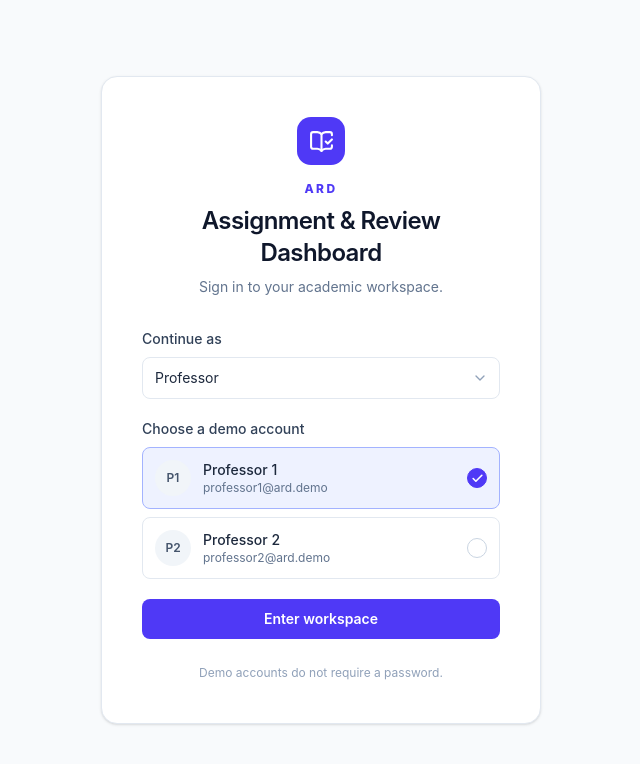
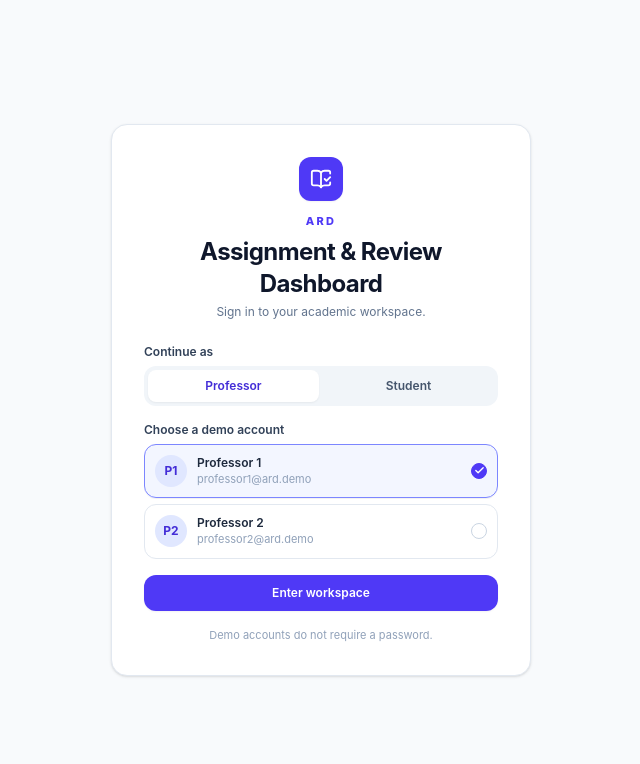
Before and after one commit to Shashank-Thapliyal/Assignment-Review-Dashboard, a React (Vite) app: page /login in a window 1280 px wide. Shown: the top 764 px of the page, without its empty margins (319-959 px from the left). Built offline with nearby package versions, Linux system fonts and the light colour scheme.

Commit message:
refactor LoginPage for improved UI and accessibility; enhance role selection and layout

```diff
--- a/src/features/admin/AssignmentCard.jsx
+++ b/src/features/admin/AssignmentCard.jsx
@@ -42,7 +42,7 @@ function AssignmentCard({ assignment, submissions, onEdit, onDelete }) {
         </div>
 
         {/* Progress bar showing class completion rate & actions */}
-        <div className="flex w-full items-center justify-between gap-4 pt-2.5 border-t border-slate-100 sm:w-64 sm:border-0 sm:pt-0 sm:self-center">
+        <div className="flex w-full flex-col gap-2 pt-2.5 border-t border-slate-100 sm:w-64 sm:flex-row sm:items-center sm:justify-between sm:border-0 sm:pt-0 sm:self-center">
           <div className="flex-1">
             <div className="flex justify-between text-xs font-medium text-slate-600 mb-1">
               <span>Completion</span>
@@ -53,7 +53,7 @@ function AssignmentCard({ assignment, submissions, onEdit, onDelete }) {
             </div>
           </div>
 
-          <div className="flex items-center gap-1.5">
+          <div className="flex items-center justify-end gap-1.5">
             <button
               type="button"
               onClick={() => setExpanded(!expanded)}
--- a/src/features/auth/LoginPage.jsx
+++ b/src/features/auth/LoginPage.jsx
@@ -1,4 +1,4 @@
-import { BookOpenCheck, Check, ChevronDown } from 'lucide-react'
+import { BookOpenCheck, Check } from 'lucide-react'
 import { useState } from 'react'
 import { getUsersByRole } from '../../data/seedData'
 import { useAuth } from '../../hooks/useAuth'
@@ -9,76 +9,84 @@ function LoginPage() {
   const roleUsers = getUsersByRole(role)
   const [selectedUserId, setSelectedUserId] = useState(roleUsers[0].id)
 
-  function handleRoleChange(event) {
-    const nextRole = event.target.value
-    setRole(nextRole)
-    setSelectedUserId(getUsersByRole(nextRole)[0].id)
+  function handleRoleSwitch(newRole) {
+    setRole(newRole)
+    setSelectedUserId(getUsersByRole(newRole)[0].id)
   }
 
   function handleSubmit(event) {
     event.preventDefault()
     const selectedUser = roleUsers.find((user) => user.id === selectedUserId)
-
     if (selectedUser) {
       login(selectedUser)
     }
   }
 
   return (
-    <main className="flex min-h-screen items-center justify-center bg-slate-50 px-4 py-10">
-      <section className="w-full max-w-[440px] rounded-2xl border border-slate-200 bg-white p-8 shadow-sm sm:p-10">
-        <div className="mb-8 flex flex-col items-center text-center">
-          <div className="mb-4 grid size-12 place-items-center rounded-[14px] bg-indigo-600 text-white">
-            <BookOpenCheck size={25} aria-hidden="true" />
+    <main className="flex min-h-screen items-center justify-center bg-slate-50 px-4 py-8">
+      <section className="w-full max-w-[420px] rounded-2xl border border-slate-200 bg-white p-5 shadow-sm sm:p-8">
+        <div className="mb-6 flex flex-col items-center text-center">
+          <div className="mb-3 grid size-11 place-items-center rounded-xl bg-indigo-600 text-white shadow-xs">
+            <BookOpenCheck size={22} aria-hidden="true" />
           </div>
-          <p className="m-0 text-xs font-extrabold tracking-[0.2em] text-indigo-600">ARD</p>
-          <h1 className="mt-2 text-2xl font-semibold tracking-tight text-slate-900">
+          <p className="m-0 text-[11px] font-extrabold tracking-[0.2em] text-indigo-600">ARD</p>
+          <h1 className="mt-1.5 text-xl font-bold tracking-tight text-slate-900 sm:text-2xl">
             Assignment &amp; Review Dashboard
           </h1>
-          <p className="mt-2 text-sm text-slate-500">Sign in to your academic workspace.</p>
+          <p className="mt-1 text-xs text-slate-500">Sign in to your academic workspace.</p>
         </div>
 
-        <form className="space-y-5" onSubmit={handleSubmit}>
+        <form className="space-y-4" onSubmit={handleSubmit}>
           <div>
-            <label className="mb-2 block text-sm font-medium text-slate-700" htmlFor="role">
-              Continue as
-            </label>
-            <div className="relative">
-              <select
-                className="w-full appearance-none rounded-lg border border-slate-200 bg-white px-3 py-2.5 pr-10 text-sm text-slate-800 outline-none transition focus:border-indigo-400 focus:ring-4 focus:ring-indigo-50"
-                id="role"
-                value={role}
-                onChange={handleRoleChange}
+            <label className="mb-1.5 block text-xs font-semibold text-slate-700">Continue as</label>
+            <div className="grid grid-cols-2 gap-1 rounded-xl bg-slate-100 p-1">
+              <button
+                type="button"
+                onClick={() => handleRoleSwitch('admin')}
+                className={`rounded-lg py-2 text-xs font-semibold transition ${
+                  role === 'admin'
+                    ? 'bg-white text-indigo-700 shadow-xs'
+                    : 'text-slate-600 hover:text-slate-900'
+                }`}
               >
-                <option value="admin">Professor</option>
-                <option value="student">Student</option>
-              </select>
-              <ChevronDown className="pointer-events-none absolute right-3 top-1/2 -translate-y-1/2 text-slate-400" size={16} aria-hidden="true" />
+                Professor
+              </button>
+              <button
+                type="button"
+                onClick={() => handleRoleSwitch('student')}
+                className={`rounded-lg py-2 text-xs font-semibold transition ${
+                  role === 'student'
+                    ? 'bg-white text-indigo-700 shadow-xs'
+                    : 'text-slate-600 hover:text-slate-900'
+                }`}
+              >
+                Student
+              </button>
             </div>
           </div>
 
           <div>
-            <p className="mb-2 text-sm font-medium text-slate-700">Choose a demo account</p>
-            <div className="space-y-2">
+            <p className="mb-1.5 text-xs font-semibold text-slate-700">Choose a demo account</p>
+            <div className="space-y-1.5">
               {roleUsers.map((user) => {
                 const isSelected = user.id === selectedUserId
 
                 return (
                   <label
-                    className={`flex cursor-pointer items-center justify-between rounded-lg border px-3 py-3 transition ${
+                    className={`flex cursor-pointer items-center justify-between rounded-xl border p-2.5 transition ${
                       isSelected
-                        ? 'border-indigo-300 bg-indigo-50'
+                        ? 'border-indigo-400 bg-indigo-50/70 shadow-2xs'
                         : 'border-slate-200 hover:border-slate-300 hover:bg-slate-50'
                     }`}
                     key={user.id}
                   >
-                    <span className="flex items-center gap-3">
-                      <span className="grid size-9 place-items-center rounded-full bg-slate-100 text-xs font-semibold text-slate-600">
+                    <span className="flex min-w-0 items-center gap-2.5">
+                      <span className="grid size-8 shrink-0 place-items-center rounded-full bg-indigo-100 text-xs font-bold text-indigo-700">
                         {user.initials}
                       </span>
-                      <span>
-                        <span className="block text-sm font-medium text-slate-800">{user.name}</span>
-                        <span className="block text-xs text-slate-500">
+                      <span className="min-w-0 truncate">
+                        <span className="block truncate text-xs font-semibold text-slate-800">{user.name}</span>
+                        <span className="block truncate text-[11px] text-slate-400">
                           {user.rollNumber || user.email}
                         </span>
                       </span>
@@ -91,8 +99,8 @@ function LoginPage() {
                       checked={isSelected}
                       onChange={() => setSelectedUserId(user.id)}
                     />
-                    <span className={`grid size-5 place-items-center rounded-full border ${isSelected ? 'border-indigo-600 bg-indigo-600 text-white' : 'border-slate-300'}`}>
-                      {isSelected && <Check size={13} strokeWidth={3} aria-hidden="true" />}
+                    <span className={`grid size-4 shrink-0 place-items-center rounded-full border ${isSelected ? 'border-indigo-600 bg-indigo-600 text-white' : 'border-slate-300'}`}>
+                      {isSelected && <Check size={11} strokeWidth={3} aria-hidden="true" />}
                     </span>
                   </label>
                 )
@@ -100,12 +108,15 @@ function LoginPage() {
             </div>
           </div>
 
-          <button className="w-full rounded-lg bg-indigo-600 px-4 py-2.5 text-sm font-semibold text-white transition hover:bg-indigo-700 focus:outline-none focus:ring-4 focus:ring-indigo-100" type="submit">
+          <button
+            className="w-full rounded-xl bg-indigo-600 py-2.5 text-xs font-semibold text-white shadow-xs transition hover:bg-indigo-700 focus:outline-none focus:ring-4 focus:ring-indigo-100"
+            type="submit"
+          >
             Enter workspace
           </button>
         </form>
 
-        <p className="mt-6 text-center text-xs leading-5 text-slate-400">
+        <p className="mt-4 text-center text-[11px] text-slate-400">
           Demo accounts do not require a password.
         </p>
       </section>
```
